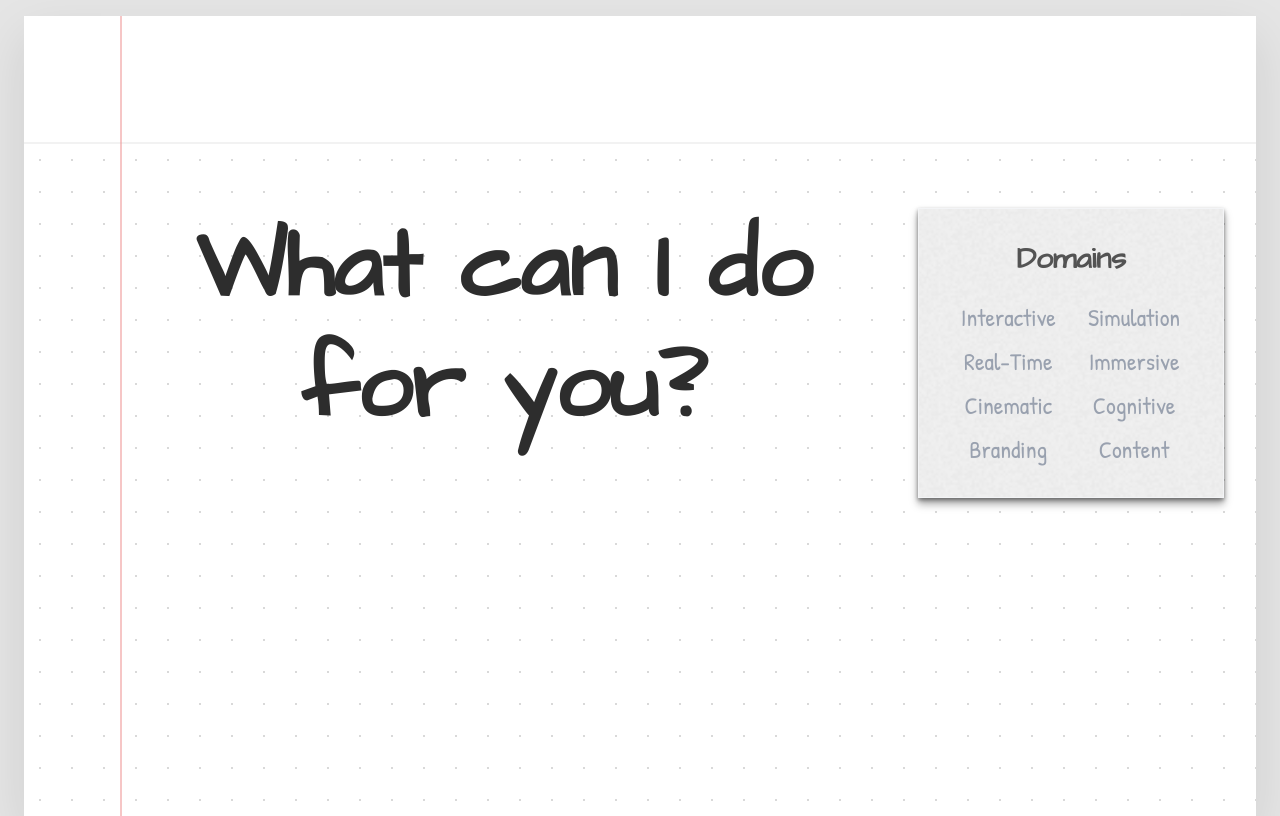
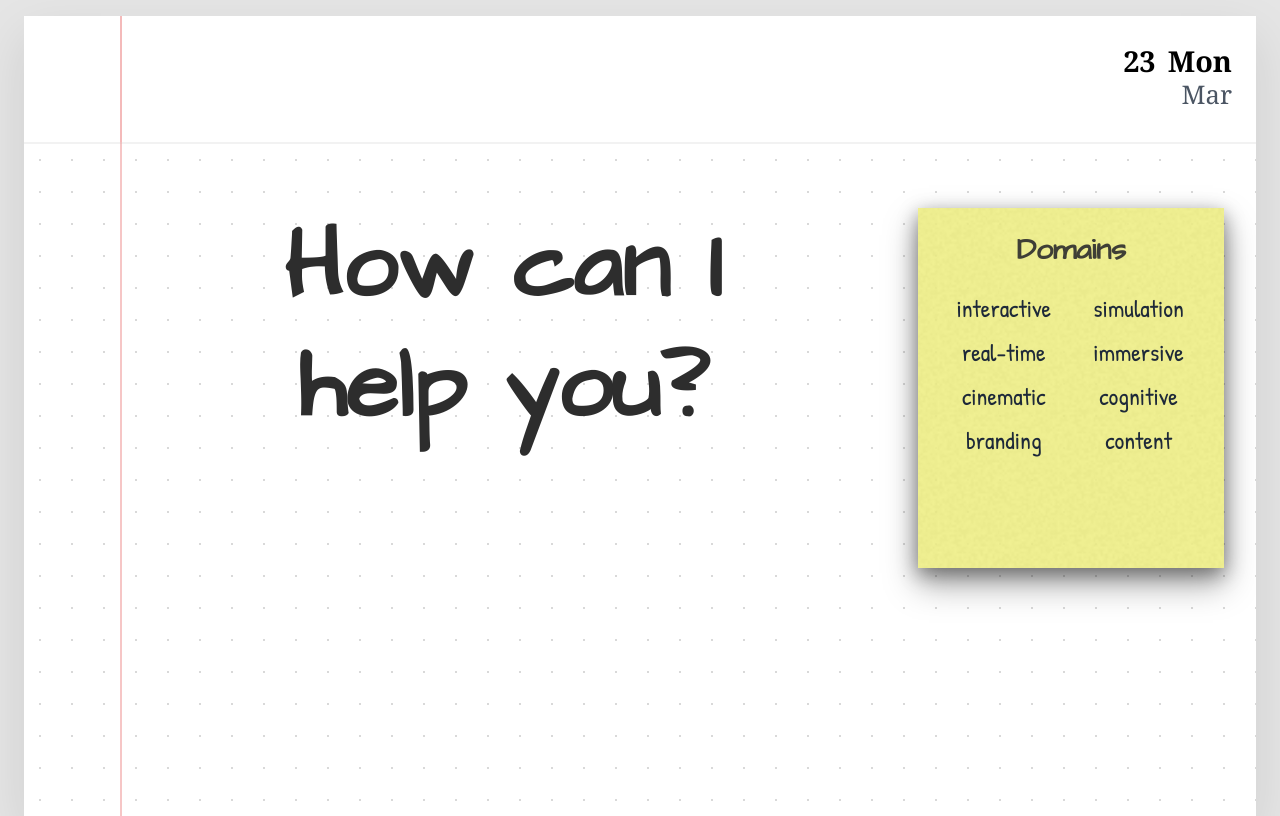
Before and after one commit to 0-Mark-Allen-0/ag-portfolio, a Next.js app: page / in a window 1280 px wide. Built offline with nearby package versions, Linux system fonts and the light colour scheme.

Commit message:
30th Mar Polish v1

```diff
--- a/app/components/DomainBadge.tsx
+++ b/app/components/DomainBadge.tsx
@@ -23,11 +23,11 @@ export default function DomainBadge({ domain, isSelected, onClick }: DomainBadge
       onClick={onClick}
       className={cn(
         "relative text-2xl md:text-2xl text-left transition-colors duration-200 w-fit flex flex-wrap gap-x-2 gap-y-1",
-        isSelected ? "text-black" : "text-gray-400 hover:text-gray-700"
+        isSelected ? "text-black" : "text-gray-800 hover:text-gray-500"
       )}
     >
       {words.map((word, index) => (
-        <span key={index} className="relative inline-block">
+        <span key={index} className="relative inline-block lowercase">
           {word}
 
           {/* The Animated Underline applied to each word */}
--- a/app/components/DomainSelector.tsx
+++ b/app/components/DomainSelector.tsx
@@ -14,16 +14,18 @@ export default function DomainSelector({ selectedDomains, toggleDomain }: Domain
       w-[93%] max-w-md
       lg:w-full lg:max-w-sm
 
-      bg-white/90 lg:bg-white
+      min-h-[250px] lg:min-h-[360px]
+
+      bg-[#FFFF88]/90 lg:bg-[#FFFF88]/90
       backdrop-blur-md lg:backdrop-blur-none
 
-      shadow-[0_4px_12px_rgba(0,0,0,0.25),0_8px_16px_rgba(0,0,0,0.15)]
-      lg:shadow-[0_2px_4px_rgba(0,0,0,0.4),0_6px_8px_rgba(0,0,0,0.35)]
+      shadow-[0_8px_24px_rgba(0,0,0,0.25),0_16px_32px_rgba(0,0,0,0.15)]
+      lg:shadow-[0_6px_18px_rgba(0,0,0,0.4),0_16px_32px_rgba(0,0,0,0.35)]
 
-      p-4 md:p-6 lg:p-8
+      p-4 md:p-6 lg:pt-6 px-6
 
       tab-noise transform
-      border border-gray-200 lg:border-gray-100
+
       transition-all
     ">
 
@@ -31,7 +33,7 @@ export default function DomainSelector({ selectedDomains, toggleDomain }: Domain
       <h2 className="
         text-xl lg:text-3xl
         mb-4 lg:mb-6
-        font-bold opacity-80
+        font-bold opacity-90
         text-center
       ">
         Domains
--- a/app/components/HeroHeader.tsx
+++ b/app/components/HeroHeader.tsx
@@ -10,7 +10,7 @@ export default function HeroHeader() {
       "
     >
       <h1 className="text-6xl md:text-8xl font-bold text-center leading-tight">
-        What can I do<br />for you?
+        How can I <br />help  you?
       </h1>
     </motion.div>
   );
--- a/app/components/PolaroidCard.tsx
+++ b/app/components/PolaroidCard.tsx
@@ -51,7 +51,7 @@ export default function PolaroidCard({
       style={{ zIndex }}
       whileHover={!isDraggable ? { scale: 1.05, rotate: 0 } : {}}
       whileTap={isDraggable ? { cursor: "grabbing" } : {}}
-      className={`bg-white p-4 pb-8 border border-gray-200 flex flex-col
+      className={`bg-white pt-2 px-2 pb-8 border border-gray-200 flex flex-col
         w-full max-w-[280px] aspect-[3/4]
         overflow-hidden   /* prevents content from expanding card */
         transform ${project.rotation} mx-auto origin-center
--- a/app/components/ProjectGrid.tsx
+++ b/app/components/ProjectGrid.tsx
@@ -46,6 +46,11 @@ export default function ProjectGrid({ selectedDomains }: ProjectGridProps) {
   return (
     <>
       <div className="  flex flex-col items-center justify-start w-full relative z-10">
+
+        <h2 className="w-full max-w-5xl px-4 text-left text-xl md:text-4xl font-bold md:mb-8">
+            Here's how I can help you
+        </h2>
+
         <div className="relative w-full max-w-5xl px-4 flex items-center justify-center">
 
           {/* DESKTOP */}
--- /dev/null
+++ b/app/components/SmartDateHeader.tsx
@@ -0,0 +1,70 @@
+import React from "react";
+
+interface SmartDateHeaderProps {
+  dayName: string; // full day name, e.g. "Monday"
+  dayNum: number;
+  month: string; // full month name, e.g. "January"
+}
+
+export default function SmartDateHeader({ dayName, dayNum, month }: SmartDateHeaderProps) {
+  // Convert to 3-letter abbreviations
+  const shortDay = dayName.slice(0, 3);
+  const shortMonth = month.slice(0, 3);
+
+  return (
+    <div className="notebook-header-space relative w-full">
+      {/* Red margin line */}
+      <div
+        className="absolute top-0 bottom-0 w-[2px]"
+        style={{ left: "var(--margin-line-pos)", backgroundColor: "rgba(240,160,160,0.3)" }}
+      />
+
+      {/* Date content */}
+      <div
+        className="absolute inset-0 flex flex-col justify-center gap-1 items-end text-right"
+        style={{ paddingLeft: "calc(var(--margin-line-pos) + 1.5rem)", paddingRight: "1.5rem" }}
+      >
+        {/* Row 1: Day number + short day name */}
+        <div className="flex items-baseline gap-3">
+          <span
+            style={{
+              fontFamily: "Cambria, Georgia, serif",
+              fontSize: "clamp(1rem, 3vw, 1.8rem)",
+              fontWeight: 700,
+              color: "black",
+              lineHeight: 1,
+            }}
+          >
+            {dayNum}
+          </span>
+          <span
+            style={{
+              fontFamily: "Cambria, Georgia, serif",
+              fontSize: "clamp(1rem, 3vw, 1.8rem)",
+              fontWeight: 700,
+              color: "black",
+              lineHeight: 1,
+            }}
+          >
+            {shortDay}
+          </span>
+        </div>
+
+        {/* Row 2: short month */}
+        <div className="flex items-baseline gap-2">
+          <span
+            style={{
+              fontFamily: "Cambria, Georgia, serif",
+              fontSize: "clamp(1rem, 2.5vw, 1.6rem)",
+              fontWeight: 400,
+              color: "#4b5563",
+              lineHeight: 1.2,
+            }}
+          >
+            {shortMonth}
+          </span>
+        </div>
+      </div>
+    </div>
+  );
+}
--- a/app/components/SplitLayout.tsx
+++ b/app/components/SplitLayout.tsx
@@ -20,7 +20,9 @@ export default function SplitLayout({ leftContent, rightContent }: SplitLayoutPr
           pr-8 pb-12
         "
       >
-        {leftContent}
+        <div className="w-full max-w-sm lg:max-w-[var(--right-panel-width)]">
+          {leftContent}
+        </div>
       </div>
 
       {/* RIGHT PANEL */}
--- a/app/page.tsx
+++ b/app/page.tsx
@@ -6,6 +6,7 @@ import SplitLayout from "./components/SplitLayout";
 import DomainSelector from "./components/DomainSelector";
 import HeroHeader from "./components/HeroHeader";
 import ProjectGrid from "./components/ProjectGrid";
+import SmartDateHeader from "./components/SmartDateHeader";
 
 export default function Home() {
   const [selectedDomains, setSelectedDomains] = useState<string[]>([]);
@@ -18,17 +19,23 @@ export default function Home() {
     );
   };
 
+  // Get today's date
+  const today = new Date();
+  const dayName = today.toLocaleDateString("en-US", { weekday: "long" });
+  const dayNum = today.getDate();
+  const month = today.toLocaleDateString("en-US", { month: "long" });
+
   return (
     <div className="
       min-h-screen flex flex-col
-      pt-2 md:pt-4 lg:pt-4   // ✅ REDUCED TOP SPACE
+      pt-2 md:pt-4 lg:pt-4   // REDUCED TOP SPACE
       px-4 md:px-6 lg:px-6
       pb-0
       bg-[var(--body-bg)]
     ">
       <main className="notebook-page flex-grow w-full overflow-hidden relative">
-
-        <div className="notebook-header-space" />
+        <SmartDateHeader dayName={dayName} dayNum={dayNum} month={month} />
+        {/* <div className="notebook-header-space" /> */}
         <div className="margin-line-page" />
 
         <SplitLayout
```
